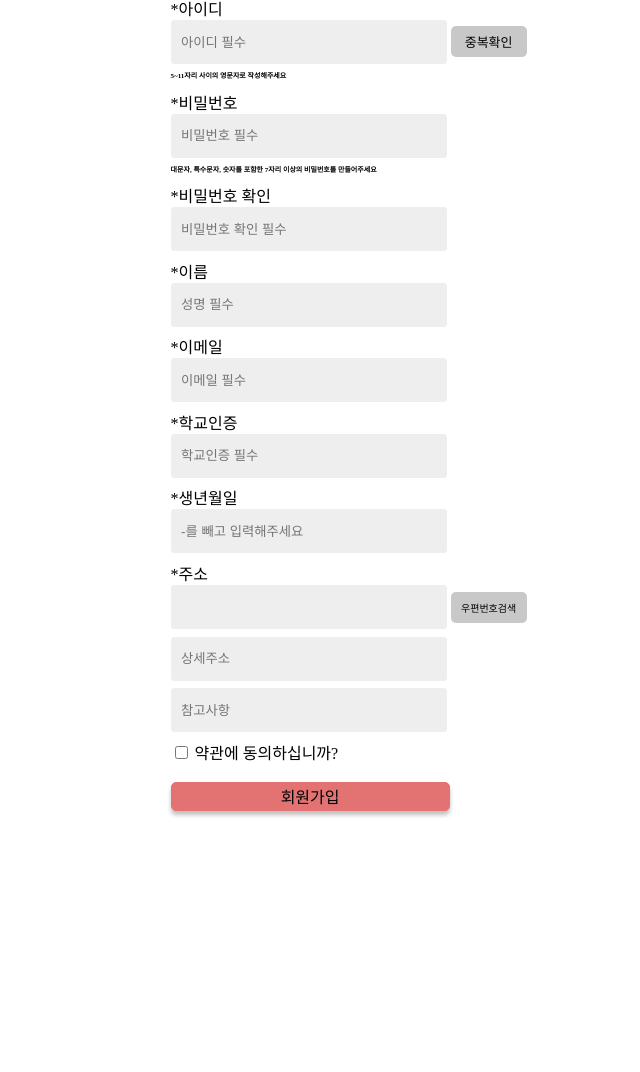
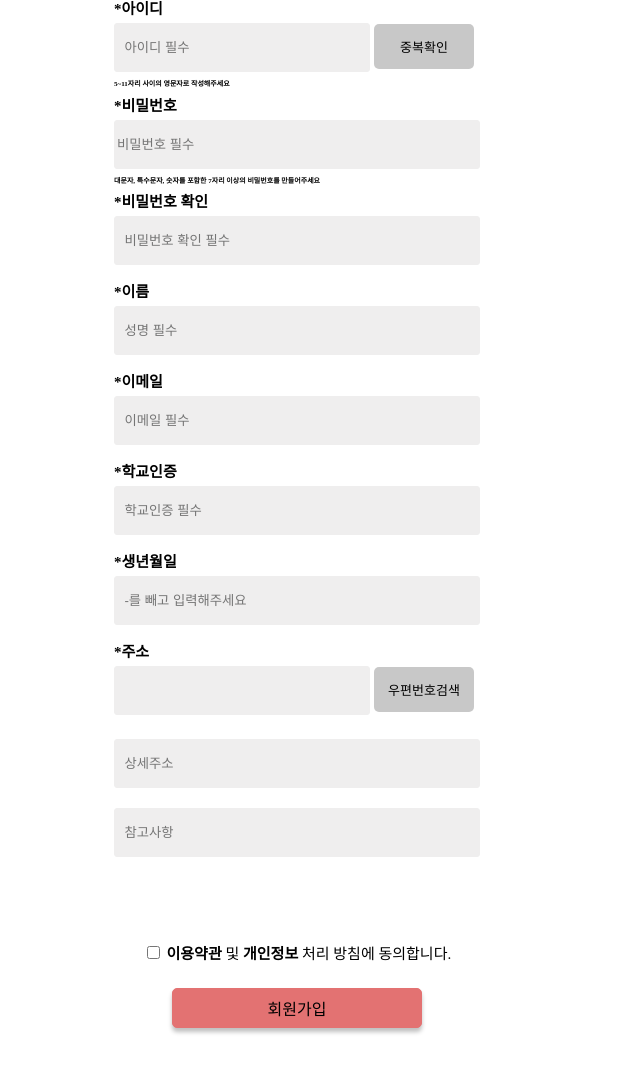
Before and after one commit to HYEONJI1209/hyeonji, a plain HTML site: page html/res.html in a window 1280 px wide. Shown: the part 236-1308 px from the top of the page, without its empty margins (343-983 px from the left). Before the commit the page ends 1055 px from the top, so only its background shows below. Drawn offline with Linux system fonts and the light colour scheme.

Commit message:
회원가입 css 수정

```diff
--- a/css/res.css
+++ b/css/res.css
@@ -1,78 +1,96 @@
+.res_topic_logo{
+    display: flex;
+    align-items: center;
+    text-align: center;
+    justify-content: center;
+}
+
 .res-topic{
     width: 340px;
     height: 220px;
-    align-items: center;
-    text-align: center;
-    justify-content: center;
-    margin-left: 40%;
-
+    margin-bottom: 5px;
 }
 .all{
+    display: flex;
     align-items: center;
     justify-content: center;
-    margin-left: 40%;
-
-
+}
+span{
+    font-size: 15px;
+    font-weight: bold;
 }
 .ShortFrame{
-    width: 270px;
-    height: 40px;
+    width: 250px;
+    height: 45px;
     background-color: #EFEEEE;
     border-radius: 3px;
     border: 1px solid #EFEEEE;
-
+    margin-top: 5px;
+}
+.ShortFrame_add{
+    width: 250px;
+    height: 45px;
+    background-color: #EFEEEE;
+    border-radius: 3px;
+    border: 1px solid #EFEEEE;
+    margin-bottom: 15px;
+    margin-top: 5px;
 }
 .Frame{
-    width: 270px;
-    height: 40px;
+    width: 360px;
+    height: 45px;
     border-radius: 3px;
     border: 1px solid #EFEEEE;
     background-color: #EFEEEE;
-
+    margin-top: 5px;
 }
 .Word{
     font-size: 7px;
     font-weight: bold;
+    margin-bottom: 10px;
 }
 .test{
     margin-bottom: 1%;
 }
 .an_Frame{
-    width: 270px;
-    height: 40px;
+    width: 360px;
+    height: 45px;
     border-radius: 3px;
     border: 1px solid #EFEEEE;
     background-color: #EFEEEE;
-    margin-bottom: 1%;
+    margin-bottom: 15px;
+    margin-top: 5px;
 }
-span{
-    font-size: 16px;
-}
-.bot_1{  /**버튼**/
+.btn_id{  /**버튼**/
     background-color: #c8c8c8;
     border-radius: 5px;
-    width: 76px;
-    height: 31px;
+    width: 100px;
+    height: 45px;
     font-size: 13px;
     border: 1px;
     color: #000000;
-
 }
-.bot_2{  /**버튼**/
-    background-color: #c8c8c8;
-    border-radius: 5px;
-    width: 76px;
-    height: 31px;
-    font-size: 10px;
-    border: 1px;
+.submit_res{
+    display: flex;
+    justify-content: center;
+    align-items: center;
+    font-size: 15px;
+    margin-bottom: 25px;
+    margin-top: 70px;
 }
-.bot_3{  /**버튼**/
+.btn_res_button{
+    display: flex;
+    justify-content: center;
+    align-items: center;
+}
+.btn_res{  /**버튼**/
     background-color: #e37272;
     border-radius: 5px;
-    width: 279px;
-    height: 29px;
+    width: 250px;
+    height: 40px;
     font-size: 16px;
     border: 1px solid #E37272;
     box-shadow: 0px 4px 4px rgba(0, 0, 0, 0.25);
     border-radius: 5px;
+    margin-bottom: 50px;
 }
--- a/html/res.html
+++ b/html/res.html
@@ -6,18 +6,22 @@
     <script language="javascript" type="text/javascript"></script>
 </head>
 <body>
+    <div class="res_topic_logo">
     <img class="res-topic" src="../images/res-logo.svg">
+</div>
     <div class="all">
     <form>
         <span>*아이디</span>
         <div class="test">
         <input type="text" id="id" class="ShortFrame" name="id" placeholder="  아이디 필수">
-        <input class="bot_1" type="button" onclick="alert('사용 가능한 아이디 입니다!')" value="중복확인"> <br>
-        <small class="Word">5~11자리 사이의 영문자로 작성해주세요</small></div>
+        <input class="btn_id" type="button" value="중복확인">
+        <br>
+        <small class="Word">5~11자리 사이의 영문자로 작성해주세요</small>
+    </div>
 
         <span>*비밀번호</span>
         <div class="test">
-        <input type="password" id="ps"class="Frame" name="ps" placeholder="  비밀번호 필수"><br>
+        <input type="password" id="ps"class="Frame" name="ps" placeholder="비밀번호 필수"><br>
         <small class="Word">대문자, 특수문자, 숫자를 포함한 7자리 이상의 비밀번호를 만들어주세요</small>
         </div>
         <span>*비밀번호 확인</span><br>
@@ -37,14 +41,18 @@
 
         <span>*주소</span><br>
         <div class="test">
-        <input type="text" class="ShortFrame" name="address" value="">
-        <input class="bot_2" type="button" onclick="alert('')" value="우편번호검색">
+        <input type="text" class="ShortFrame_add" name="address" value="">
+        <input class="btn_id" type="button" onclick="alert('')" value="우편번호검색">
         </div>
         <input type="text" class="an_Frame" name="address" value="" placeholder="  상세주소"><br>
         <input type="text" class="an_Frame" name="address" value="" placeholder="  참고사항"><br>
+        <div class="submit_res">
         <input type="checkbox" name="check">
-        약관에 동의하십니까?<br><br>
-        <input class="bot_3"  type="button" onclick="alert('땡')" value="회원가입">
+        <b>&nbsp;이용약관</b>&nbsp;및&nbsp; <b>개인정보&nbsp;</b> 처리 방침에 동의합니다.
+    </div>
+        <div class="btn_res_button">
+        <input class="btn_res"  type="button" onclick="alert('땡')" value="회원가입">
+    </div>
     </form>
     </div>
 </body>
```
